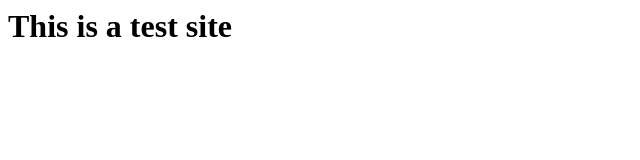
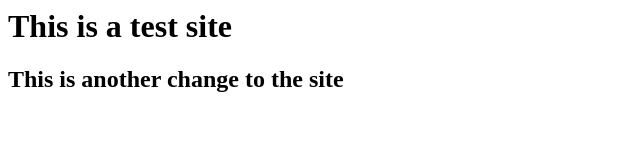
Before and after one commit to matanov/samplerepository, a plain HTML site: page index.html in a window 1280 px wide. Shown: the whole page, without its empty margins (0-640 px from the left). Drawn offline with Linux system fonts and the light colour scheme.

Commit message:
Added a line

```diff
--- a/index.html
+++ b/index.html
@@ -1,3 +1,4 @@
 <html>
 <h1>This is a test site </h1>
+<h2> This is another change to the site</h2>
 </html>
```
